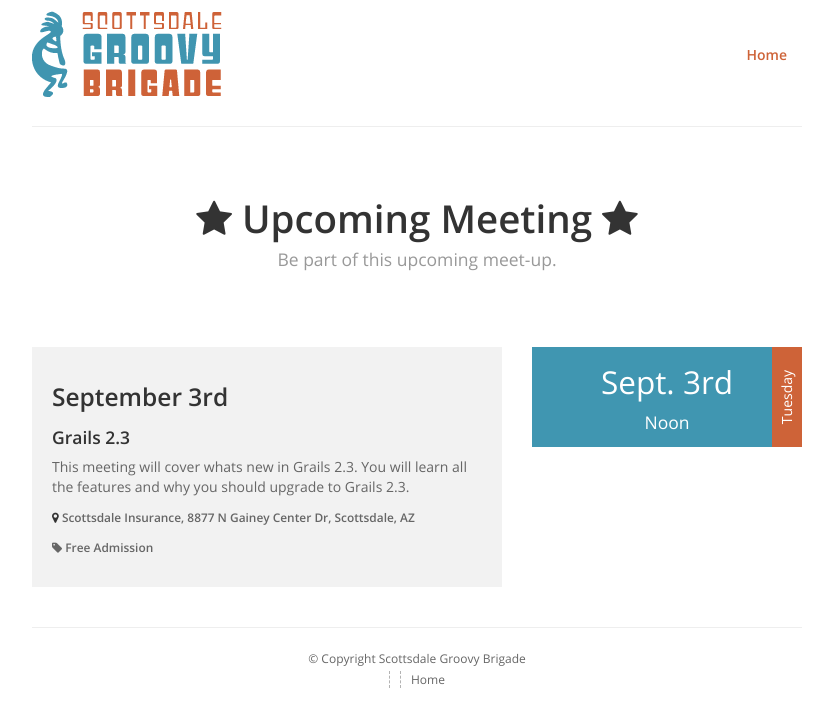
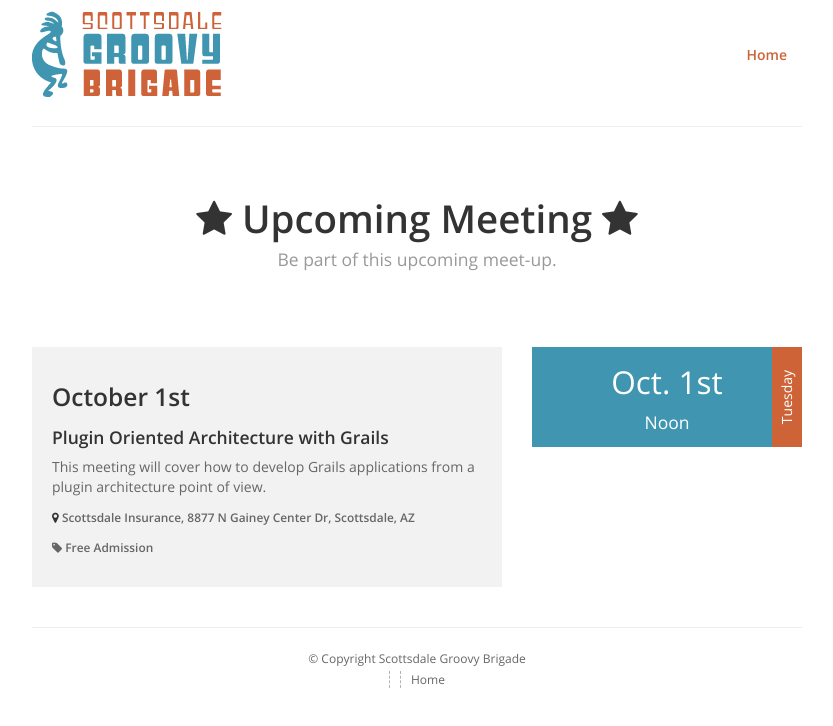
Before and after one commit to Scottsdale-Groovy/scottsdale-groovy.github.io, a plain HTML site: page index.html in a window 1280 px wide. Shown: the whole page, without its empty margins (223-1056 px from the left). Drawn offline with nearby package versions, Linux system fonts and the light colour scheme.

Commit message:
updated for next month

```diff
--- a/index.html
+++ b/index.html
@@ -56,16 +56,16 @@
         <div class="row upcoming-box">
           <div class="span5">
             <div class="desc">
-              <h3>September 3rd </h3>
-              <h4>Grails 2.3</h4>
-              <p>This meeting will cover whats new in Grails 2.3. You will learn all the features and why you should upgrade to Grails 2.3.</p>
+              <h3>October 1st </h3>
+              <h4>Plugin Oriented Architecture with Grails</h4>
+              <p>This meeting will cover how to develop Grails applications from a plugin architecture point of view.</p>
               <h6><i class="icon-map-marker"></i> <a href="http://tinyurl.com/d4nnl8r" target="_normal">Scottsdale Insurance, 8877 N Gainey Center Dr, Scottsdale, AZ</h6>
               <h6><i class="icon-tag"></i> Free Admission</h6>
             </div>
           </div> <!-- /span5 -->
           <div class="span3">
             <div class="date">
-              <h2>Sept. 3rd</h2>
+              <h2>Oct. 1st</h2>
               <h4>Noon</h4>
               <p>Tuesday</p>
             </div>
```
